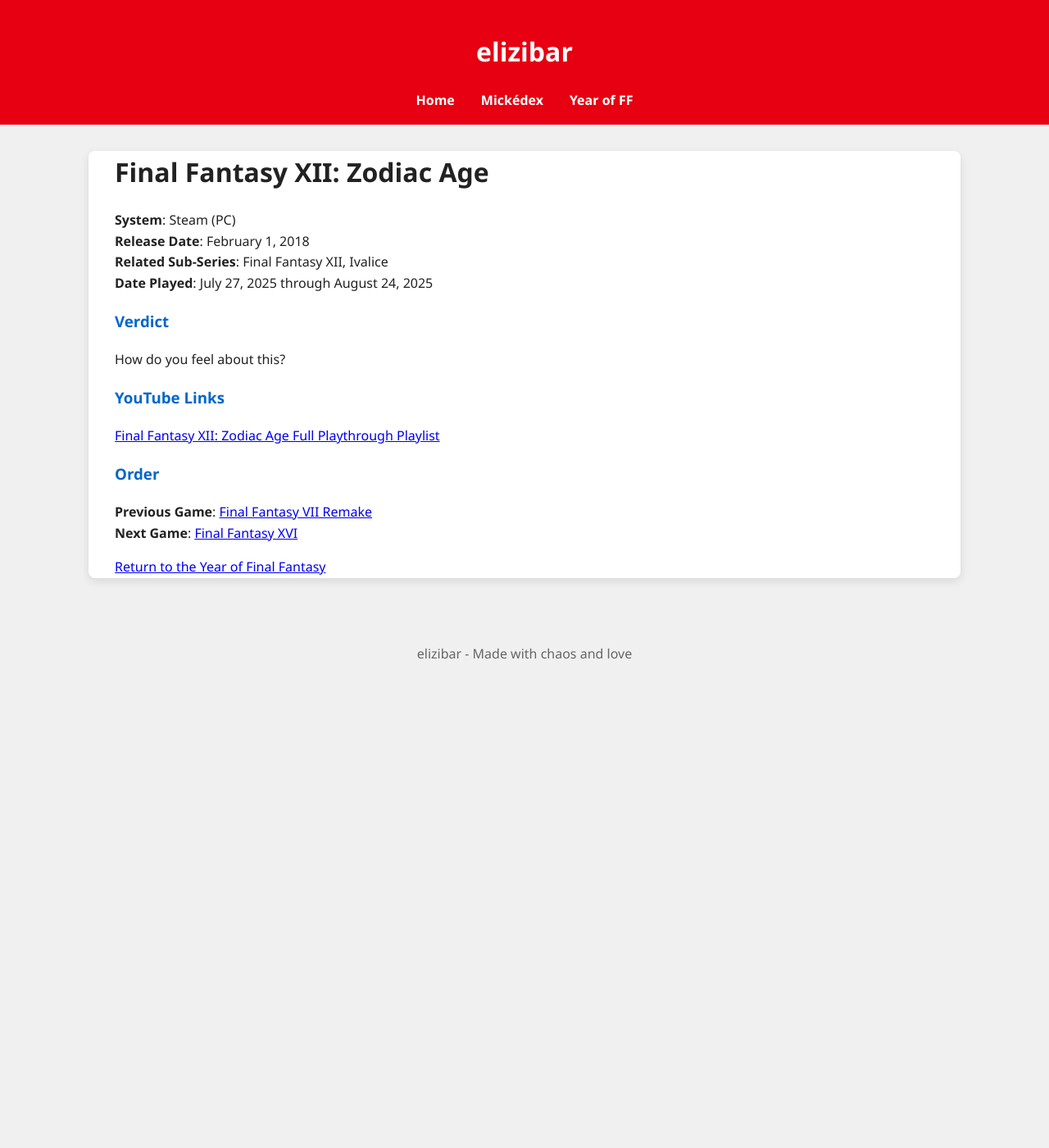
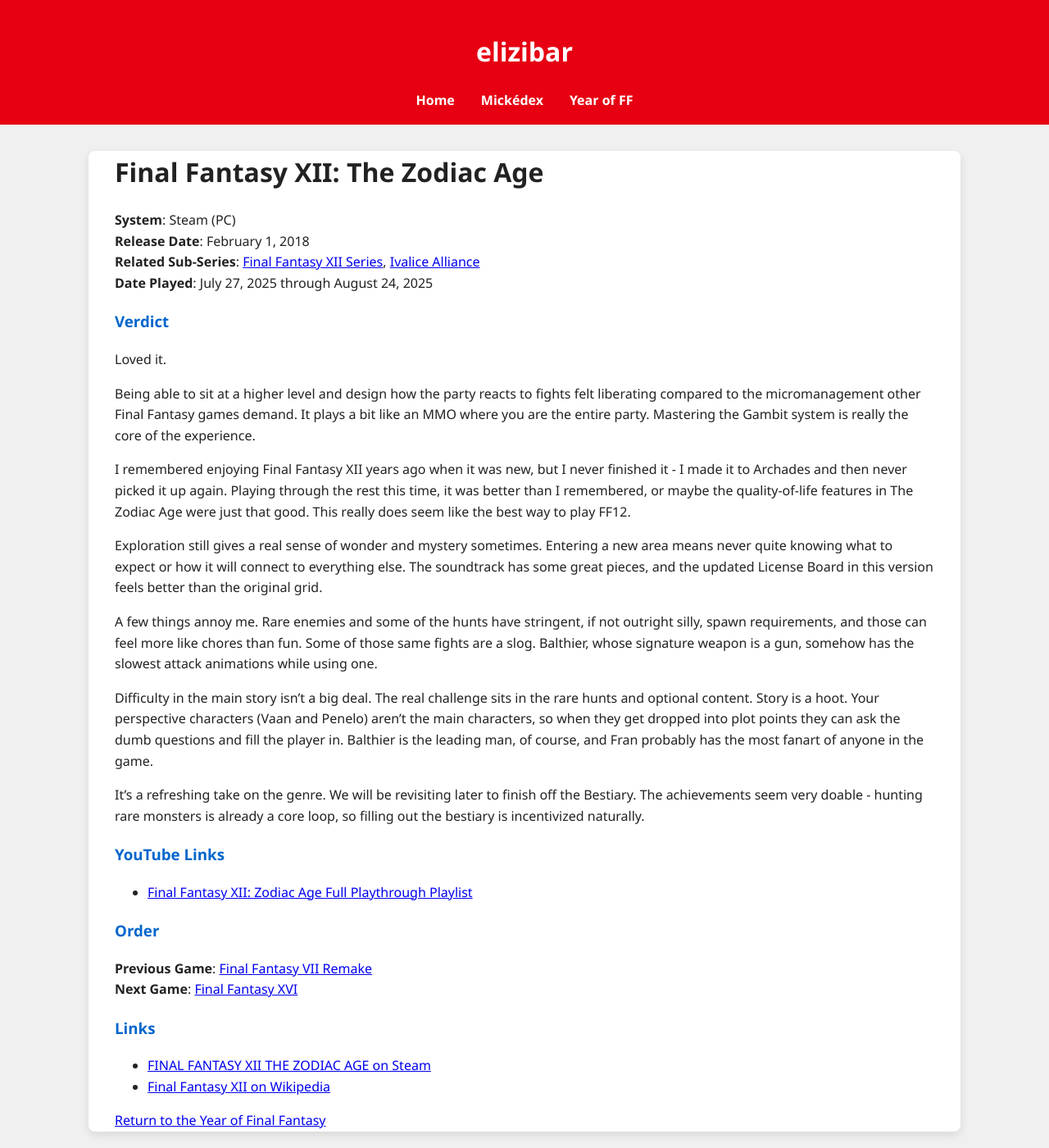
Before and after one commit to elizibar/elizibar.github.io, a Jekyll site: the page built from yearoffinalfantasy/FF12/ff12.md, in a window 1280 px wide and 1400 px high. Shown: the whole window at 82% size. Built offline with Jekyll 4.4.1, drawn with Linux system fonts in a browser that asks for light colours.

Commit message:
Update ff12.md

```diff
--- a/yearoffinalfantasy/FF12/ff12.md
+++ b/yearoffinalfantasy/FF12/ff12.md
@@ -1,24 +1,43 @@
 ---
-title: "Final Fantasy XII: Zodiac Age"
+title: "Final Fantasy XII: The Zodiac Age"
 layout: default
 permalink: /yearoffinalfantasy/ff12/
 ---
 
-# Final Fantasy XII: Zodiac Age
+# Final Fantasy XII: The Zodiac Age
 
 **System**: Steam (PC)
 **Release Date**: February 1, 2018
-**Related Sub-Series**: Final Fantasy XII, Ivalice
+**Related Sub-Series**: [Final Fantasy XII Series](/yearoffinalfantasy/ff12series/), [Ivalice Alliance](/yearoffinalfantasy/ivalice/)
 **Date Played**: July 27, 2025 through August 24, 2025
 
 ### Verdict
-How do you feel about this?
+
+Loved it.
+
+Being able to sit at a higher level and design how the party reacts to fights felt liberating compared to the micromanagement other Final Fantasy games demand. It plays a bit like an MMO where you are the entire party. Mastering the Gambit system is really the core of the experience.
+
+I remembered enjoying Final Fantasy XII years ago when it was new, but I never finished it - I made it to Archades and then never picked it up again. Playing through the rest this time, it was better than I remembered, or maybe the quality-of-life features in The Zodiac Age were just that good. This really does seem like the best way to play FF12.
+
+Exploration still gives a real sense of wonder and mystery sometimes. Entering a new area means never quite knowing what to expect or how it will connect to everything else. The soundtrack has some great pieces, and the updated License Board in this version feels better than the original grid.
+
+A few things annoy me. Rare enemies and some of the hunts have stringent, if not outright silly, spawn requirements, and those can feel more like chores than fun. Some of those same fights are a slog. Balthier, whose signature weapon is a gun, somehow has the slowest attack animations while using one.
+
+Difficulty in the main story isn’t a big deal. The real challenge sits in the rare hunts and optional content. Story is a hoot. Your perspective characters (Vaan and Penelo) aren’t the main characters, so when they get dropped into plot points they can ask the dumb questions and fill the player in. Balthier is the leading man, of course, and Fran probably has the most fanart of anyone in the game.
+
+It’s a refreshing take on the genre. We will be revisiting later to finish off the Bestiary. The achievements seem very doable - hunting rare monsters is already a core loop, so filling out the bestiary is incentivized naturally.
 
 ### YouTube Links
-[Final Fantasy XII: Zodiac Age Full Playthrough Playlist](https://www.youtube.com/playlist?list=PL-oNO4nnzhsUlGL3WUfZO0x4O1utfvtHz)
+
+- [Final Fantasy XII: Zodiac Age Full Playthrough Playlist](https://www.youtube.com/playlist?list=PL-oNO4nnzhsUlGL3WUfZO0x4O1utfvtHz)
 
 ### Order
 **Previous Game**: [Final Fantasy VII Remake](/yearoffinalfantasy/ff7remake/)
 **Next Game**: [Final Fantasy XVI](/yearoffinalfantasy/ff16/)
 
+### Links
+
+- [FINAL FANTASY XII THE ZODIAC AGE on Steam](https://store.steampowered.com/app/595520/FINAL_FANTASY_XII_THE_ZODIAC_AGE/)
+- [Final Fantasy XII on Wikipedia](https://en.wikipedia.org/wiki/Final_Fantasy_XII)
+
 [Return to the Year of Final Fantasy](/yearoffinalfantasy/)
```
